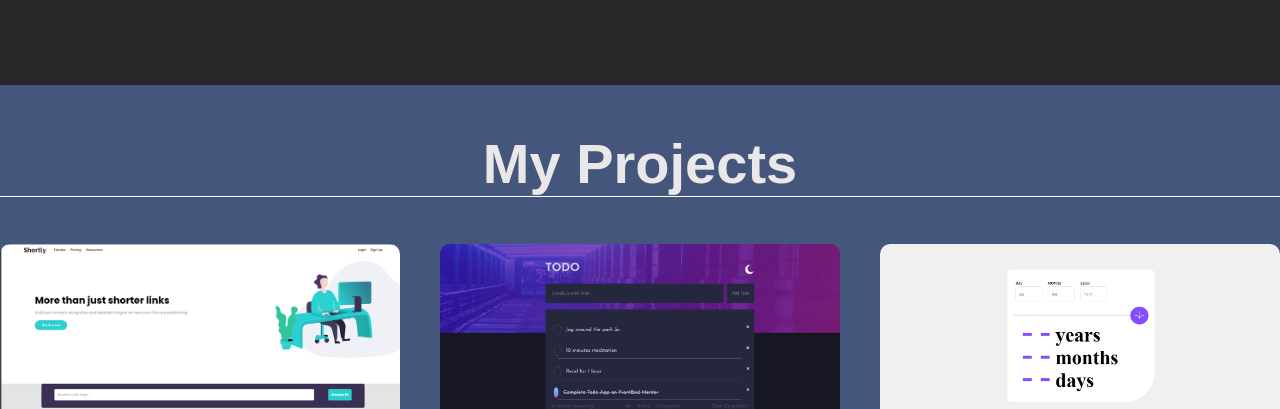
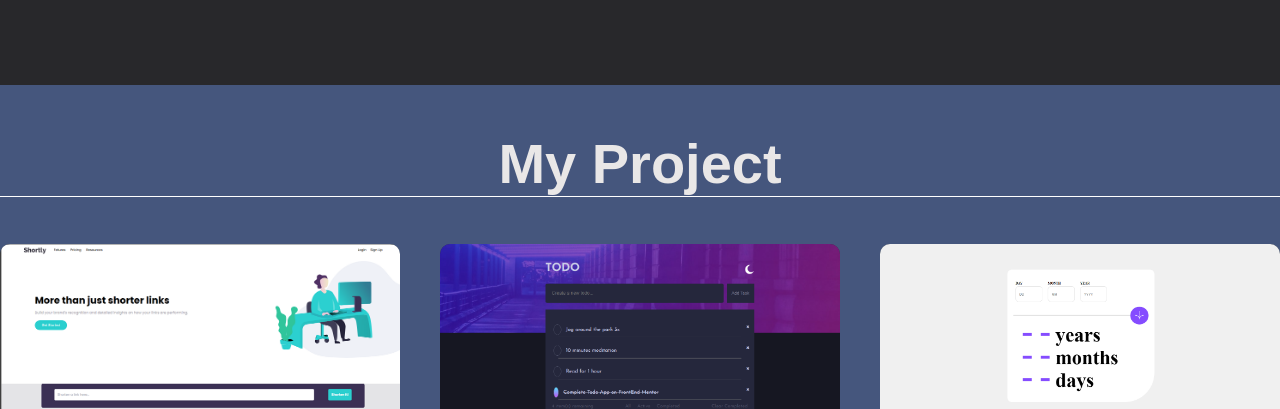
Before and after one commit to adisa-ade/My-Portfolio, a plain HTML site: page index.html in a window 1280 px wide. Shown: the part 780-1189 px from the top of the page. Drawn offline with Linux system fonts and the light colour scheme.

Commit message:
made some changes

```diff
--- a/index.html
+++ b/index.html
@@ -42,7 +42,7 @@
         </div>
     </section>
     <section id="projects">
-        <h2 id="work" class="card-heading">My Projects</h2>
+        <h2 id="work" class="card-heading">My Project</h2>
         <div class="project-tile">
         <div class="project">
             <a href="https://adisa-ade.github.io/Url-Shortening/" target="https://adisa-ade.github.io/Url-Shortening/">
```
